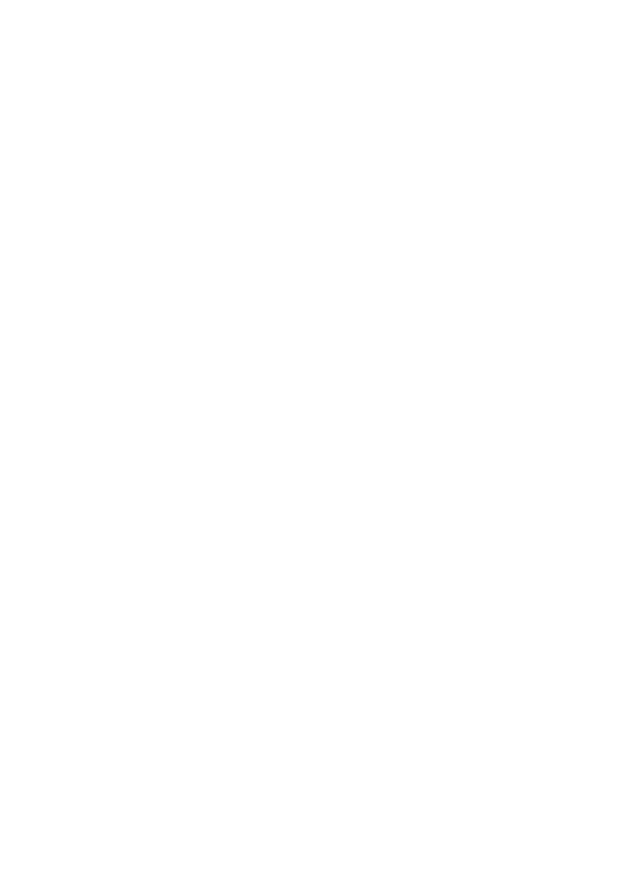
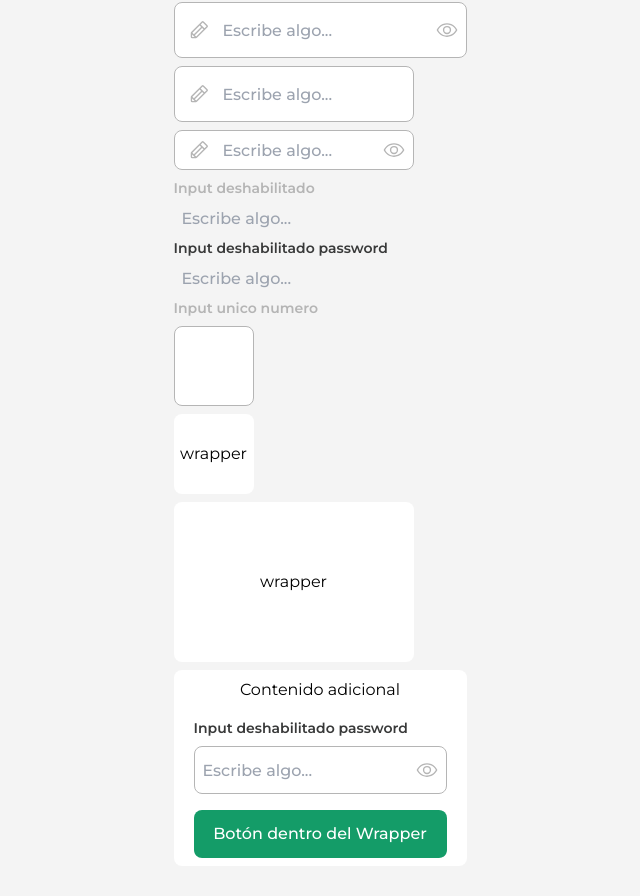
Before and after one commit to deliveryapp16/zippy_basic_front, a Next.js app: page / in a window 1280 px wide. Shown: the part 1180-2076 px from the top of the page, without its empty margins (320-960 px from the left). Before the commit the page ends 1121 px from the top, so only its background shows below. Built offline with nearby package versions, Linux system fonts and the light colour scheme.

Commit message:
Create wrapper component and improve somethings in others components

```diff
--- a/src/app/page.js
+++ b/src/app/page.js
@@ -2,38 +2,34 @@
 
 import Button from "@/components/Button";
 import Input from "@/components/Input";
+import Wrapper from "@/components/Wrapper";
 import { PencilIcon, ArrowRightIcon } from "@phosphor-icons/react";
 
 export default function Home() {
   return (
-    <div className="w-screen h-screen">
+    <div className="w-screen min-h-screen bg-cream ">
       <div className="w-full h-full flex flex-col justify-center items-center">
         <img src="/images/home.png" alt="hero" />
         <div className="pt-6 flex flex-col gap-2 w-100 pb-8">
           <Button onClick={() => console.log("Normal")}>Normal</Button>
-
           <Button
             icon={PencilIcon}
             onClick={() => console.log("Normal con icono")}
           >
             Normal con ícono
           </Button>
-
           <Button loading onClick={() => console.log("Loading")}>
             Loading
           </Button>
-
           <Button disabled onClick={() => console.log("Disabled")}>
             Disabled
           </Button>
-
           <Button
             backgroundColor="bg-white"
             onClick={() => console.log("Fondo blanco")}
           >
             Fondo blanco
           </Button>
-
           <Button
             icon={PencilIcon}
             backgroundColor="bg-cream"
@@ -41,12 +37,10 @@
           >
             Fondo crema con ícono
           </Button>
-
           <Button
             icon={ArrowRightIcon}
             onClick={() => console.log("Solo ícono")}
           />
-
           <Button width="w-20" onClick={() => console.log("Otro tamaño")}>
             Normal
           </Button>
@@ -90,6 +84,33 @@
             width="w-60"
             disabled
           />
+          <Input
+            label="Input deshabilitado password"
+            placeholder="Escribe algo..."
+            height="h-6"
+            width="w-60"
+            type="password"
+            labelGray
+            disabled
+          />
+          <Input label="Input unico numero" height="h-20" width="w-20" square />
+
+          <Wrapper>wrapper</Wrapper>
+          <Wrapper width="w-60" height="h-40">
+            wrapper
+          </Wrapper>
+          <Wrapper width="w-auto" height="h-auto">
+            <div className="flex flex-col gap-4 items-center">
+              <p>Contenido adicional</p>
+              <Input
+                label="Input deshabilitado password"
+                placeholder="Escribe algo..."
+                type="password"
+                labelGray
+              />
+              <Button>Botón dentro del Wrapper</Button>
+            </div>
+          </Wrapper>
         </div>
       </div>
     </div>
--- a/src/components/Input.js
+++ b/src/components/Input.js
@@ -9,21 +9,35 @@
   paddingX = "px-2",
   backgroundColor = "bg-white",
   fontWeight = "font-medium",
-  placeholder = "Input",
+  placeholder = "",
   type = "text",
   disabled = false,
   icon: Icon,
   label = "",
   labelGray,
+  square = false,
 }) => {
   const [showPassword, setShowPassword] = useState(false);
+  const [value, setValue] = useState("");
 
   const handleTogglePassword = () => {
     setShowPassword((prev) => !prev);
   };
 
+  const handleChange = (e) => {
+    let inputValue = e.target.value;
+
+    if (square) {
+      if (/^\d?$/.test(inputValue)) {
+        setValue(inputValue);
+      }
+    } else {
+      setValue(inputValue);
+    }
+  };
+
   return (
-    <>
+    <div className="flex flex-col gap-2">
       {label && (
         <label
           className={`text-sm font-semibold ${
@@ -34,9 +48,13 @@
         </label>
       )}
       <section
-        className={`rounded-lg flex flex-row items-center relative focus:outline-none focus:ring-1 focus:ring-emeraldGreen ${
-          !disabled ? "border border-lightGray" : ""
-        } ${height} ${width} ${paddingX} ${backgroundColor} ${fontWeight}`}
+        className={`rounded-lg flex flex-row items-center relative
+        ${height} ${width} ${paddingX} ${fontWeight}
+        ${
+          disabled
+            ? "bg-transparent"
+            : `${backgroundColor} border border-lightGray focus-within:border-emeraldGreen`
+        }`}
       >
         {Icon && (
           <div className="h-full flex items-center absolute left-2 top-0 pointer-events-none">
@@ -49,15 +67,27 @@
         )}
 
         <input
-          className={`w-full h-full focus:outline-none text-carbonGray disabled:bg-white ${
+          className={`w-full h-full focus:outline-none text-carbonGray disabled:bg-transparent ${
             Icon ? "pl-10" : ""
-          } ${type === "password" ? "pr-10" : ""}`}
-          type={type === "password" && !showPassword ? "password" : "text"}
+          } ${type === "password" ? "pr-10" : ""} ${
+            square ? "text-center text-3xl font-semibold" : ""
+          }`}
+          type={
+            square
+              ? "text"
+              : type === "password" && !showPassword
+              ? "password"
+              : "text"
+          }
           placeholder={placeholder}
           disabled={disabled}
+          value={value}
+          onChange={handleChange}
+          maxLength={square ? 1 : undefined}
+          inputMode={square ? "numeric" : undefined}
         />
 
-        {type === "password" && (
+        {type === "password" && !disabled && (
           <div
             onClick={handleTogglePassword}
             className="h-full cursor-pointer absolute right-2 top-0 flex items-center"
@@ -74,7 +104,7 @@
           </div>
         )}
       </section>
-    </>
+    </div>
   );
 };
 
--- /dev/null
+++ b/src/components/Wrapper.js
@@ -0,0 +1,20 @@
+import React from "react";
+
+const Wrapper = ({
+  width = "w-20",
+  height = "h-20",
+  paddingX = "px-2",
+  paddingY = "py-2",
+  backgroundColor = "bg-white",
+  children,
+}) => {
+  return (
+    <div
+      className={`rounded-lg flex flex-col items-center justify-center ${width} ${height} ${paddingX} ${paddingY} ${backgroundColor}`}
+    >
+      {children}
+    </div>
+  );
+};
+
+export default Wrapper;
```
